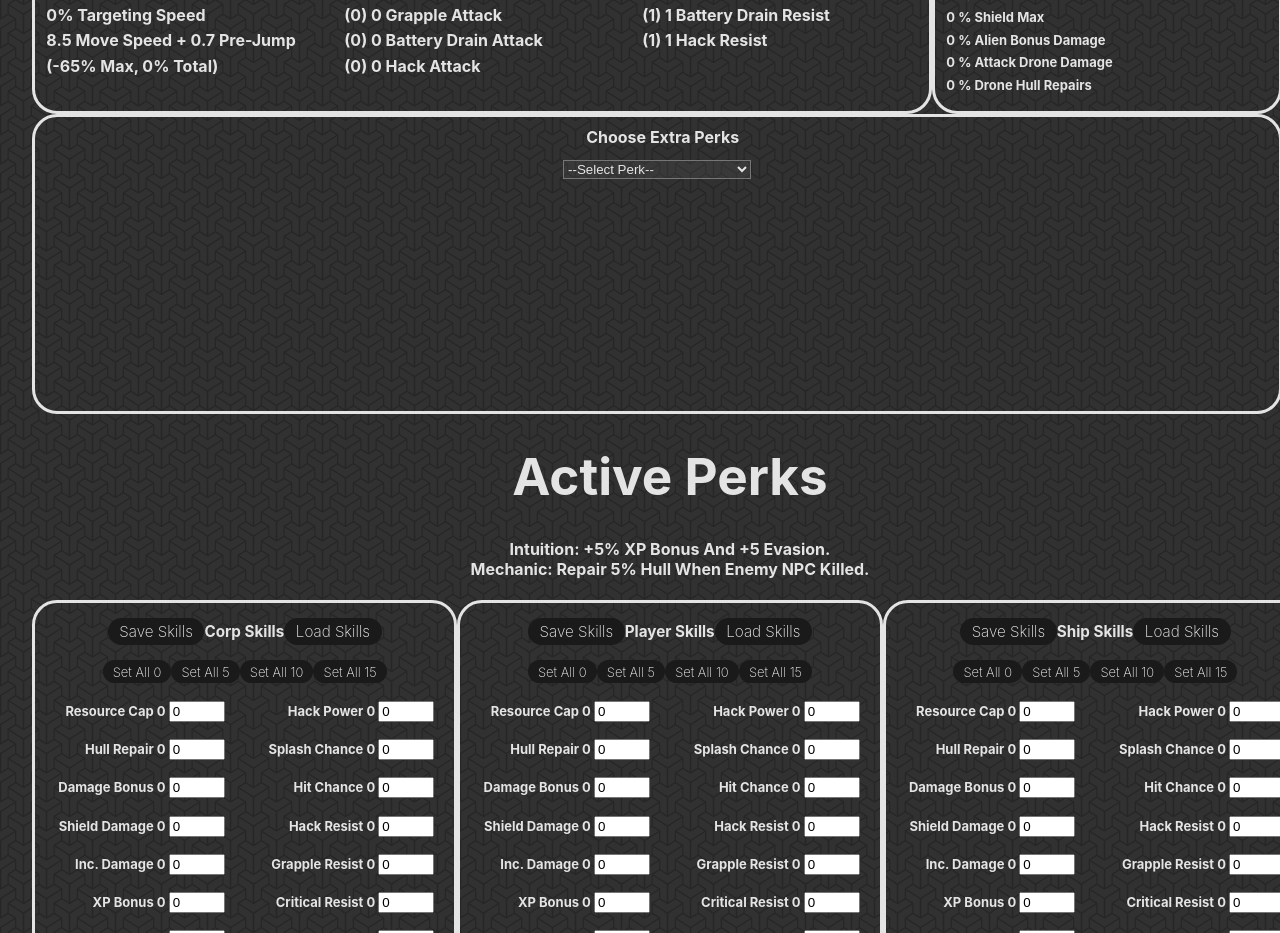
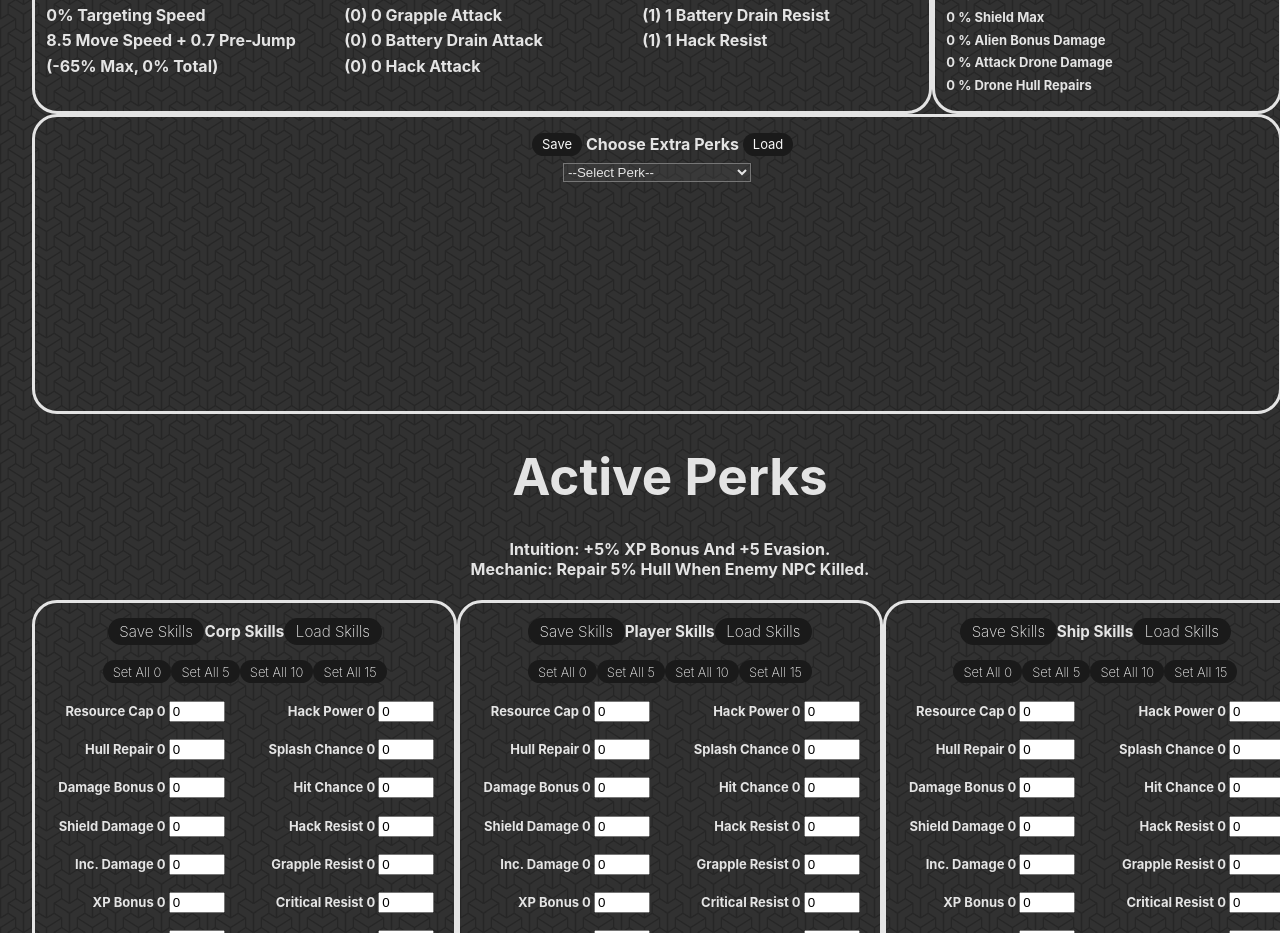
Before and after one commit to TheSancheeze/TIB2ShipOutfitter, a React (Vite) app: page / in a window 1280 px wide. Shown: the part 2320-3253 px from the top of the page. Built offline with nearby package versions, Linux system fonts and the light colour scheme.

Commit message:
Added Perks Save Option

```diff
--- a/src/CSS/ShipStats.css
+++ b/src/CSS/ShipStats.css
@@ -66,9 +66,15 @@
 
 .extraBonus h3 {
     text-align: center;
+    margin-bottom: 5px;
 }
 
-.extraBonus button {
+.extraBonus h3 button {
+    font-weight: 400;
+    font-size: small;
+}
+
+.extraBonus .xtraprks button {
     line-height: 5px;
 }
 
--- a/src/Components/PerksSelector.jsx
+++ b/src/Components/PerksSelector.jsx
@@ -12,9 +12,17 @@ function PerkSelector( props ){
         props.changePerks(perksarr)
     }, [perksarr])
 
+    const handleSave = () => {
+        localStorage.setItem("Perks", JSON.stringify(perksarr))
+    }
+
+    const handleLoad = () => {
+        setPerksarr(JSON.parse(localStorage.getItem("Perks")))
+    }
+
     return (
         <>
-        <h3>Choose Extra Perks</h3>
+        <h3><button onClick={() => handleSave()}>Save</button> Choose Extra Perks <button onClick={() => handleLoad()}>Load</button></h3>
         <select id="SelectPerk"
             onChange={(e) => setPerksarr([
                 ...perksarr,
```
